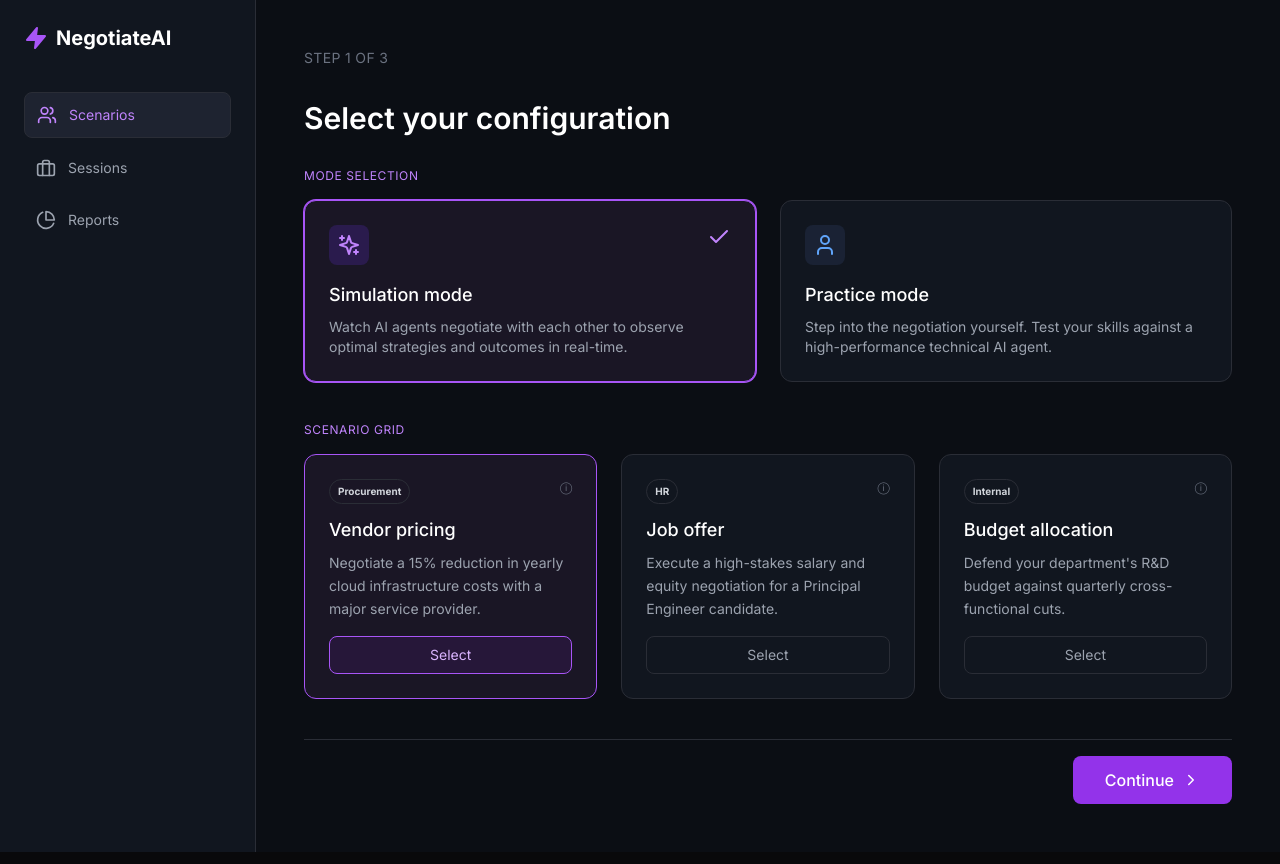
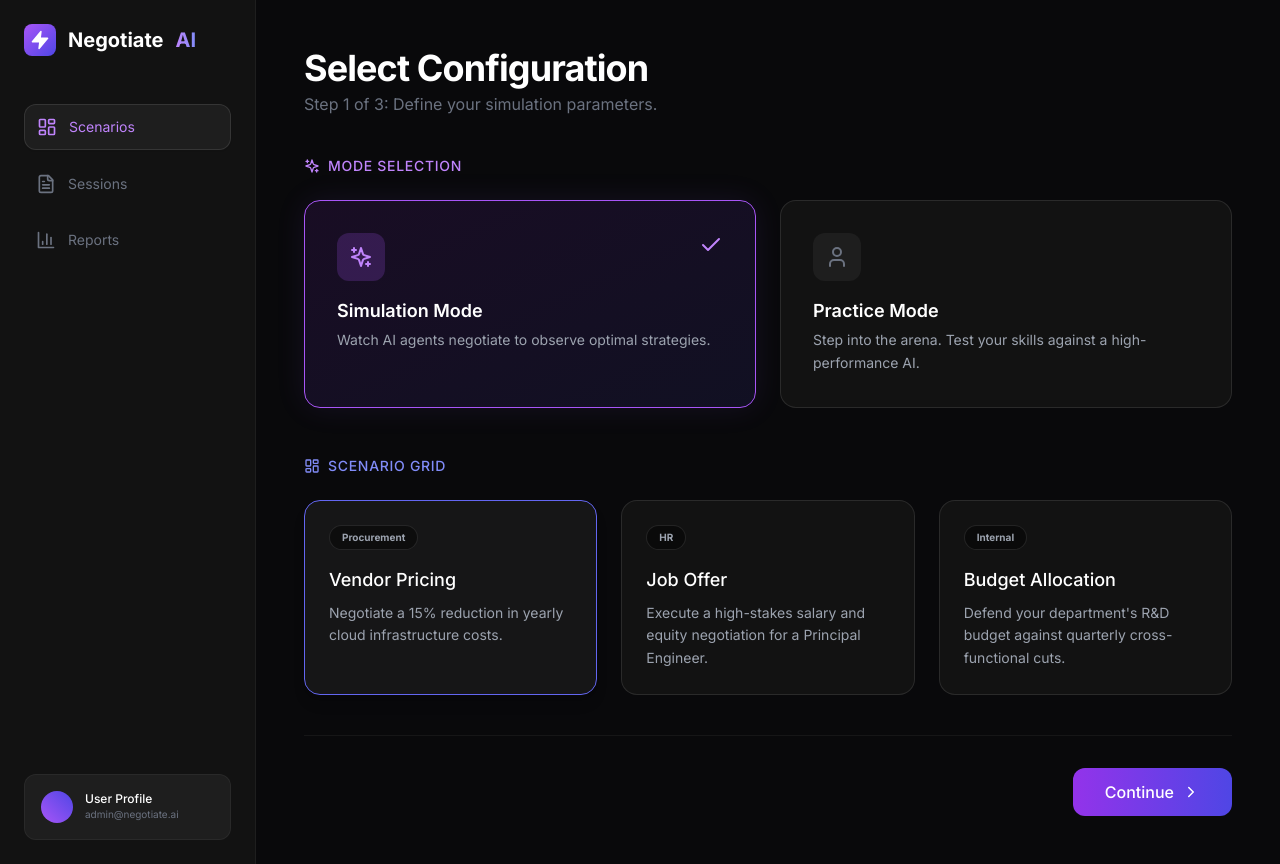
Before and after one commit to baskarvaishnavi23/multi-agent_negotiation_simulator, a React (Vite) app in the folder frontend/: page /home in a window 1280 px wide. Built offline with nearby package versions, Linux system fonts and the light colour scheme.

Commit message:
Update Homepage.jsx

```diff
--- a/frontend/src/components/Homepage.jsx
+++ b/frontend/src/components/Homepage.jsx
@@ -1,109 +1,94 @@
 import React, { useState } from 'react';
 import { useNavigate } from 'react-router-dom';
-import { Sparkles, User, Check, ChevronRight, Zap, Users, Briefcase, PieChart } from 'lucide-react';
+import { Sparkles, User, Check, ChevronRight, LayoutDashboard, FileText, BarChart3, Zap } from 'lucide-react';
 
 const HomePage = () => {
   const navigate = useNavigate();
   const [mode, setMode] = useState('simulation');
   const [scenario, setScenario] = useState('vendor');
 
-  const handleStart = () => {
-    // In a real app, this sends a POST /start request to FastAPI
-    navigate('/arena');
-  };
+  return (
+    <div className="flex min-h-screen bg-[#09090b]">
 
-  return (
-    <div className="flex min-h-screen">
-      {/* Sidebar (Static placeholder) */}
-      <div className="w-64 bg-[#11161F] border-r border-[#2A2D36] p-6 flex flex-col justify-between hidden md:flex">
+      {/* Elegant Sidebar */}
+      <div className="w-64 bg-[#121212] border-r border-white/5 p-6 flex flex-col justify-between hidden md:flex">
         <div>
-          <div className="flex items-center gap-2 mb-10 text-white font-bold text-xl">
-            <Zap className="text-purple-500 fill-current" />
-            NegotiateAI
+          <div className="flex items-center gap-3 mb-12 text-white font-bold text-xl">
+            <div className="bg-gradient-to-br from-purple-500 to-indigo-600 p-1.5 rounded-lg">
+              <Zap size={20} className="text-white fill-current" />
+            </div>
+            Negotiate<span className="gradient-text">AI</span>
           </div>
-          <nav className="space-y-2 text-sm text-gray-400">
-            <div className="flex items-center gap-3 p-3 bg-[#1E2330] rounded-lg text-purple-400 border border-[#2A2D36]">
-              <Users size={20} /> Scenarios
+          <nav className="space-y-3 text-sm text-gray-500">
+            <div className="flex items-center gap-3 p-3 bg-white/5 rounded-xl text-purple-400 border border-white/10 shadow-sm">
+              <LayoutDashboard size={20} /> Scenarios
             </div>
-            <div className="flex items-center gap-3 p-3 hover:bg-[#1E2330] rounded-lg cursor-pointer transition">
-              <Briefcase size={20} /> Sessions
+            <div className="flex items-center gap-3 p-3 hover:bg-white/5 rounded-xl cursor-pointer transition-all duration-200 hover:text-white">
+              <FileText size={20} /> Sessions
             </div>
-            <div className="flex items-center gap-3 p-3 hover:bg-[#1E2330] rounded-lg cursor-pointer transition">
-              <PieChart size={20} /> Reports
+            <div className="flex items-center gap-3 p-3 hover:bg-white/5 rounded-xl cursor-pointer transition-all duration-200 hover:text-white">
+              <BarChart3 size={20} /> Reports
             </div>
           </nav>
+        </div>
+        <div className="flex items-center gap-3 p-4 bg-white/5 rounded-xl cursor-pointer hover:bg-white/10 transition border border-white/5">
+          <div className="w-8 h-8 rounded-full bg-gradient-to-tr from-purple-500 to-indigo-600"></div>
+          <div className="flex flex-col">
+            <span className="text-white text-xs font-medium">User Profile</span>
+            <span className="text-[10px] text-gray-500">admin@negotiate.ai</span>
+          </div>
         </div>
       </div>
 
       {/* Main Content */}
-      <div className="flex-1 p-8 md:p-12 max-w-5xl mx-auto">
-        <div className="mb-8 text-sm text-gray-500 uppercase tracking-wide">Step 1 of 3</div>
-        <h1 className="text-3xl font-semibold text-white mb-8">Select your configuration</h1>
+      <div className="flex-1 p-8 md:p-12 max-w-6xl mx-auto w-full">
+        <div className="mb-10">
+          <h1 className="text-4xl font-bold text-white mb-1 tracking-tight">Select Configuration</h1>
+          <p className="text-gray-500">Step 1 of 3: Define your simulation parameters.</p>
+        </div>
 
         {/* Mode Selection */}
-        <div className="mb-10">
-          <div className="text-xs text-purple-400 uppercase tracking-wider mb-4">Mode Selection</div>
+        <div className="mb-12">
+          <div className="flex items-center gap-2 mb-6"><Sparkles size={16} className="text-purple-400" /> <span className="text-sm font-medium text-purple-400 tracking-wider uppercase">Mode Selection</span></div>
           <div className="grid grid-cols-1 md:grid-cols-2 gap-6">
-            <div
-              onClick={() => setMode('simulation')}
-              className={`p-6 rounded-xl border cursor-pointer transition-all ${mode === 'simulation' ? 'border-purple-500 bg-[#1A1625] ring-1 ring-purple-500' : 'border-[#2A2D36] bg-[#11161F] hover:border-gray-600'}`}
-            >
-              <div className="flex justify-between items-start mb-4">
-                <div className="p-2 bg-[#2A1B4D] rounded-lg text-purple-400"><Sparkles size={24} /></div>
-                {mode === 'simulation' && <Check className="text-purple-400" />}
+            {['simulation', 'practice'].map((m) => (
+              <div key={m} onClick={() => setMode(m)} className={`p-8 rounded-2xl border cursor-pointer transition-all duration-300 ${mode === m ? 'border-purple-500 bg-gradient-to-br from-purple-900/20 to-indigo-900/20 shadow-[0_0_30px_rgba(139,92,246,0.1)]' : 'border-white/10 bg-[#121212] hover:border-white/30'}`}>
+                <div className="flex justify-between items-start mb-4">
+                  <div className={`p-3 rounded-xl ${mode === m ? 'bg-purple-500/20 text-purple-400' : 'bg-white/5 text-gray-500'}`}>
+                    {m === 'simulation' ? <Sparkles size={24} /> : <User size={24} />}
+                  </div>
+                  {mode === m && <Check className="text-purple-400" />}
+                </div>
+                <h3 className="text-white font-semibold text-lg mb-1">{m === 'simulation' ? 'Simulation Mode' : 'Practice Mode'}</h3>
+                <p className="text-sm text-gray-400 leading-relaxed">{m === 'simulation' ? 'Watch AI agents negotiate to observe optimal strategies.' : 'Step into the arena. Test your skills against a high-performance AI.'}</p>
               </div>
-              <h3 className="text-white font-medium text-lg">Simulation mode</h3>
-              <p className="text-sm text-gray-400 mt-2">Watch AI agents negotiate with each other to observe optimal strategies and outcomes in real-time.</p>
-            </div>
-
-            <div
-              onClick={() => setMode('practice')}
-              className={`p-6 rounded-xl border cursor-pointer transition-all ${mode === 'practice' ? 'border-purple-500 bg-[#1A1625] ring-1 ring-purple-500' : 'border-[#2A2D36] bg-[#11161F] hover:border-gray-600'}`}
-            >
-              <div className="flex justify-between items-start mb-4">
-                <div className="p-2 bg-[#1A2234] rounded-lg text-blue-400"><User size={24} /></div>
-                {mode === 'practice' && <Check className="text-purple-400" />}
-              </div>
-              <h3 className="text-white font-medium text-lg">Practice mode</h3>
-              <p className="text-sm text-gray-400 mt-2">Step into the negotiation yourself. Test your skills against a high-performance technical AI agent.</p>
-            </div>
+            ))}
           </div>
         </div>
 
-        {/* Scenario Grid */}
+        {/* Scenario Selection */}
         <div className="mb-10">
-          <div className="text-xs text-purple-400 uppercase tracking-wider mb-4">Scenario Grid</div>
+          <div className="flex items-center gap-2 mb-6"><LayoutDashboard size={16} className="text-indigo-400" /> <span className="text-sm font-medium text-indigo-400 tracking-wider uppercase">Scenario Grid</span></div>
           <div className="grid grid-cols-1 md:grid-cols-3 gap-6">
             {[
-              { id: 'vendor', title: 'Vendor pricing', desc: 'Negotiate a 15% reduction in yearly cloud infrastructure costs with a major service provider.', tag: 'Procurement' },
-              { id: 'job', title: 'Job offer', desc: 'Execute a high-stakes salary and equity negotiation for a Principal Engineer candidate.', tag: 'HR' },
-              { id: 'budget', title: 'Budget allocation', desc: 'Defend your department\'s R&D budget against quarterly cross-functional cuts.', tag: 'Internal' }
+              { id: 'vendor', title: 'Vendor Pricing', desc: 'Negotiate a 15% reduction in yearly cloud infrastructure costs.', tag: 'Procurement' },
+              { id: 'job', title: 'Job Offer', desc: 'Execute a high-stakes salary and equity negotiation for a Principal Engineer.', tag: 'HR' },
+              { id: 'budget', title: 'Budget Allocation', desc: 'Defend your department\'s R&D budget against quarterly cross-functional cuts.', tag: 'Internal' }
             ].map((s) => (
-              <div
-                key={s.id}
-                onClick={() => setScenario(s.id)}
-                className={`p-6 rounded-xl border cursor-pointer transition-all ${scenario === s.id ? 'border-purple-500 bg-[#1A1625]' : 'border-[#2A2D36] bg-[#11161F] hover:border-gray-600'}`}
-              >
-                <div className="flex justify-between mb-3">
-                  <span className="text-[10px] font-bold px-2 py-1 border border-[#2A2D36] rounded-full text-gray-300">{s.tag}</span>
-                  <span className="text-gray-500 text-xs">ⓘ</span>
+              <div key={s.id} onClick={() => setScenario(s.id)} className={`p-6 rounded-2xl border cursor-pointer transition-all duration-300 ${scenario === s.id ? 'border-indigo-500 bg-white/5 shadow-lg' : 'border-white/10 bg-[#121212] hover:border-white/30'}`}>
+                <div className="flex justify-between mb-4">
+                  <span className="text-[10px] font-bold px-3 py-1 border border-white/10 rounded-full text-gray-400 bg-black/40">{s.tag}</span>
                 </div>
-                <h3 className="text-white font-medium text-lg">{s.title}</h3>
-                <p className="text-sm text-gray-400 mt-2 leading-relaxed">{s.desc}</p>
-                <button className={`w-full mt-4 py-2 border rounded-lg text-sm transition ${scenario === s.id ? 'border-purple-500 text-purple-300 bg-purple-900/20' : 'border-[#2A2D36] text-gray-400 hover:border-gray-500'}`}>
-                  Select
-                </button>
+                <h3 className="text-white font-medium text-lg mb-2">{s.title}</h3>
+                <p className="text-sm text-gray-400 leading-relaxed">{s.desc}</p>
               </div>
             ))}
           </div>
         </div>
 
         {/* Footer Action */}
-        <div className="flex justify-end pt-4 border-t border-[#2A2D36]">
-          <button
-            onClick={handleStart}
-            className="flex items-center gap-2 bg-purple-600 hover:bg-purple-700 text-white px-8 py-3 rounded-lg font-medium transition"
-          >
+        <div className="flex justify-end pt-8 border-t border-white/5">
+          <button onClick={() => navigate('/arena')} className="glow-btn flex items-center gap-2">
             Continue <ChevronRight size={18} />
           </button>
         </div>
@@ -111,5 +96,4 @@ const HomePage = () => {
     </div>
   );
 };
-
 export default HomePage;
```
